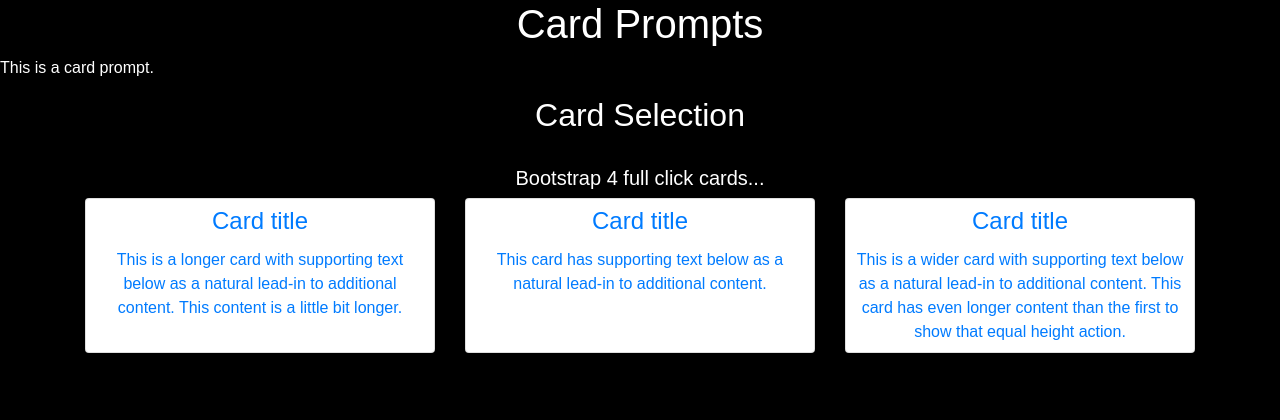
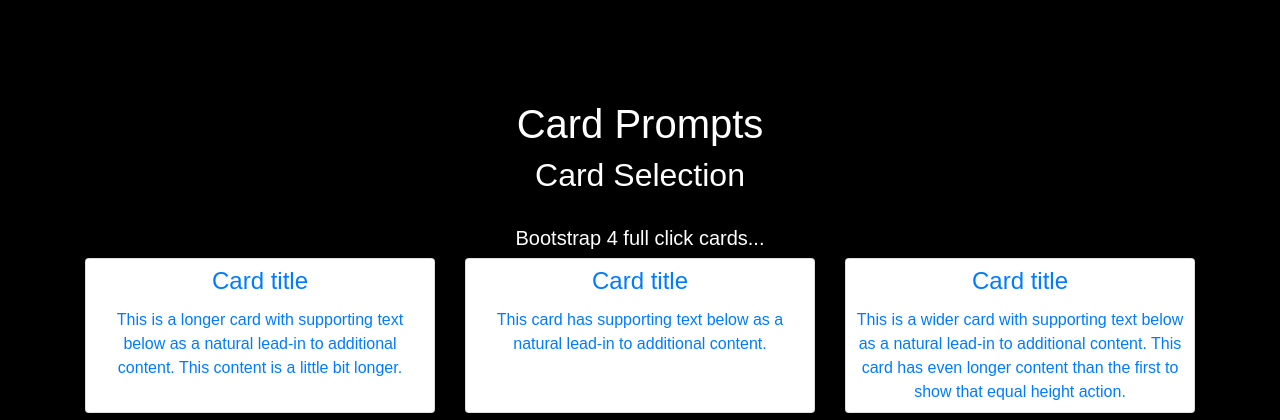
Before and after one commit to mynameishimal/cards-unhumanity, a Flask app: page /cards in a window 1280 px wide. Shown: the top 420 px of the page. Run offline with Flask 3, Linux system fonts and the light colour scheme; data that the repository does not hold is empty.

Commit message:
made some changes to cards

```diff
--- a/templates/cards.html
+++ b/templates/cards.html
@@ -9,10 +9,8 @@
     <link rel="stylesheet" href="styles.css"> <!-- Link to your CSS file -->
 </head>
 <body>
-    <h1>Card Prompts</h1>
-    <!-- Card prompt -->
-    <div class="cardPrompt">
-        <p>This is a card prompt.</p>
+    <div class="container">
+        <h1>Card Prompts</h1>
     </div>
 
     <h2>Card Selection</h2>
```
